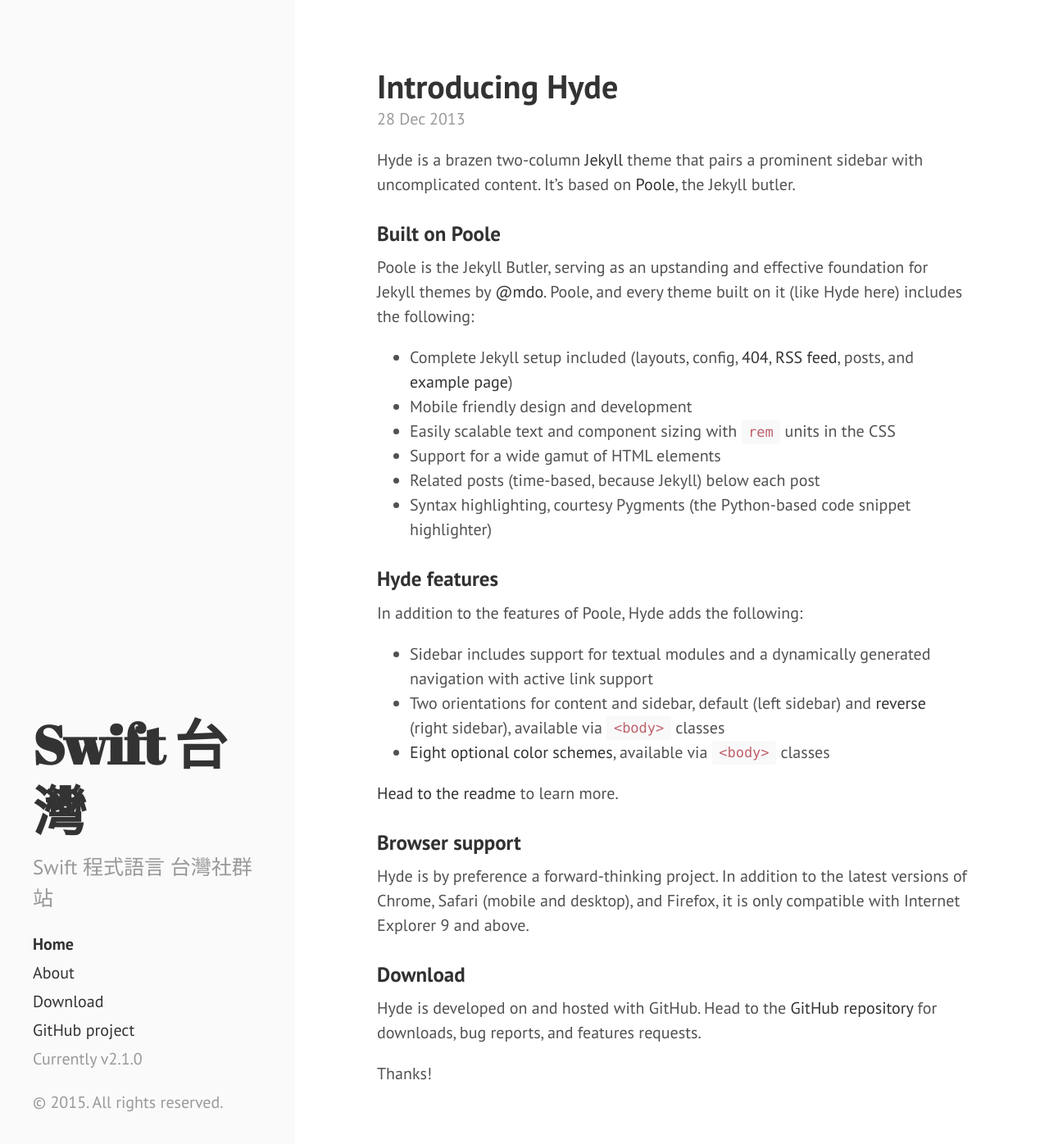
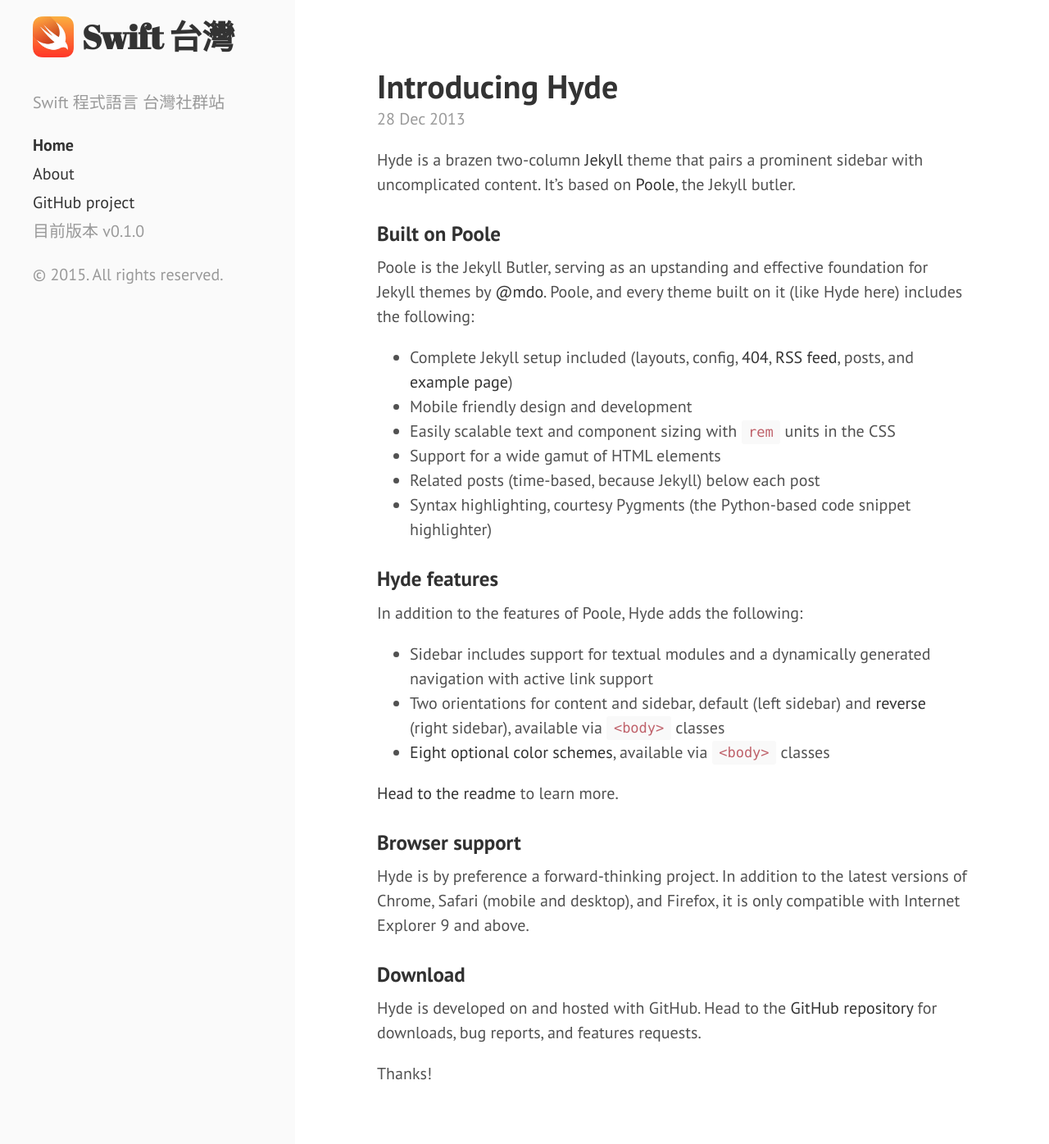
Before and after one commit to swift-tw/swift-tw.github.io, a Jekyll site: the page built from index.html, in a window 1280 px wide and 1400 px high. Shown: the top 1396 px of the window at 82% size. Built offline with Jekyll 4.4.1, drawn with Linux system fonts in a browser that asks for light colours; Markdown is read by kramdown in place of the engine named in the settings; the list of posts is cut into pages by our own code.

Commit message:
change left nav

```diff
--- a/_config.yml
+++ b/_config.yml
@@ -20,7 +20,7 @@
 paginate:         5
 
 # Custom vars
-version:          2.1.0
+version:          0.1.0
 
 github:
         repo:           'https://github.com/swift-tw/swift-tw.github.io'
--- a/_includes/sidebar.html
+++ b/_includes/sidebar.html
@@ -3,6 +3,7 @@
     <div class="sidebar-about">
       <h1>
         <a href="{{ site.baseurl }}">
+          <img src="/public/icon_swift_large_2x.jpg" alt="Swift Icon">
           {{ site.title }}
         </a>
       </h1>
@@ -26,9 +27,8 @@
         {% endif %}
       {% endfor %}
 
-      <a class="sidebar-nav-item" href="{{ site.github.repo }}/archive/v{{ site.version }}.zip">Download</a>
       <a class="sidebar-nav-item" href="{{ site.github.repo }}">GitHub project</a>
-      <span class="sidebar-nav-item">Currently v{{ site.version }}</span>
+      <span class="sidebar-nav-item">目前版本 v{{ site.version }}</span>
     </nav>
 
     <p>&copy; {{ site.time | date: '%Y' }}. All rights reserved.</p>
--- a/public/css/hyde.css
+++ b/public/css/hyde.css
@@ -80,7 +80,19 @@
   color: #fff;
   margin-top: 0;
   font-family: "Abril Fatface", serif;
-  font-size: 3.25rem;
+  font-size: 2rem;
+  width: 100%;
+}
+
+.sidebar-about h1 a img {
+  width: 2.5rem;
+  float: left;
+  margin-right: 0.5rem;
+}
+
+.sidebar-about .lead {
+  font-size: 1rem;
+  margin-top: 2rem;
 }
 
 /* Sidebar nav */
@@ -109,7 +121,7 @@
   .sidebar-sticky {
     position: absolute;
     right:  1rem;
-    bottom: 1rem;
+    top: 1rem;
     left:   1rem;
   }
 }
```
Also changed, not shown: public/icon_swift_large_2x.jpg (added).
